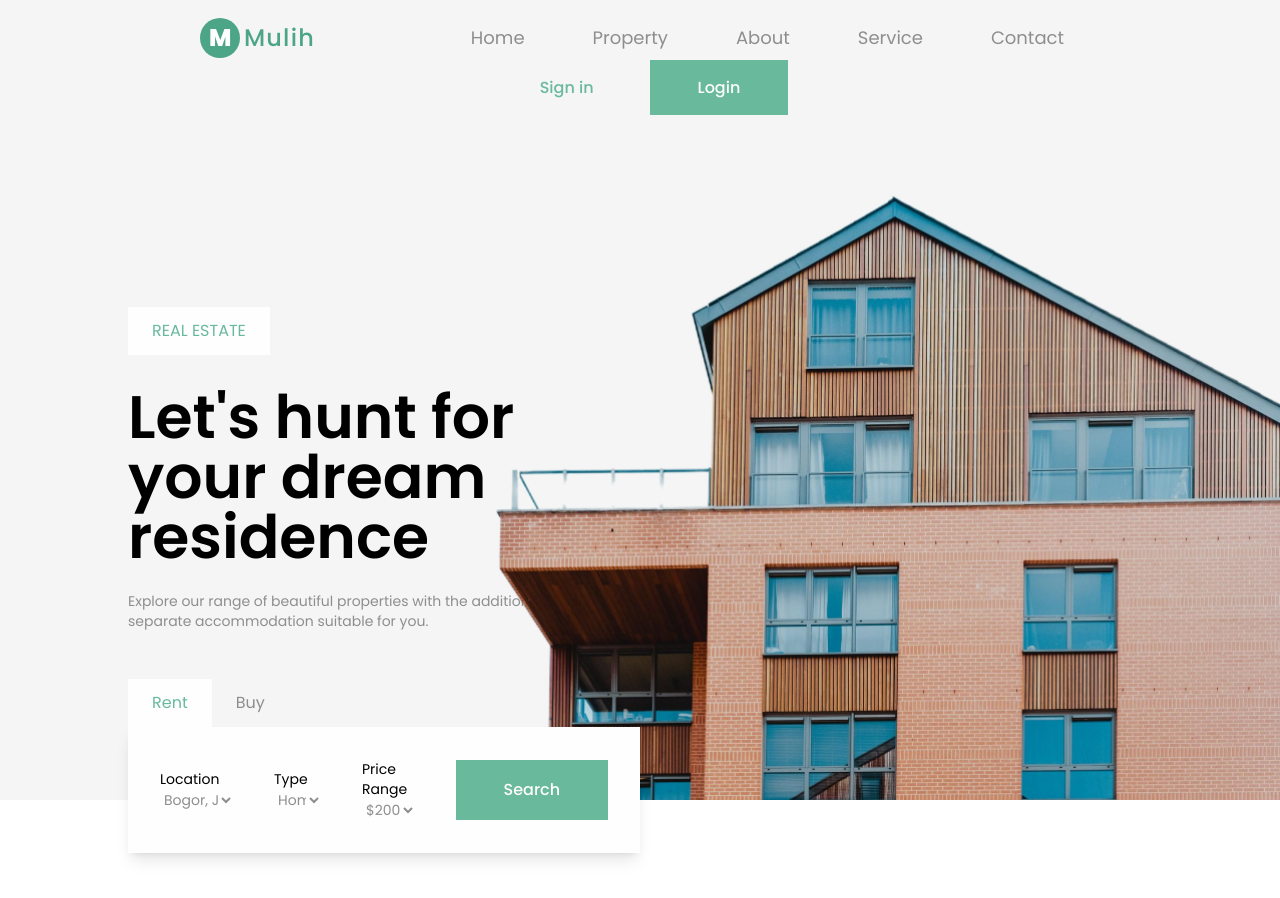
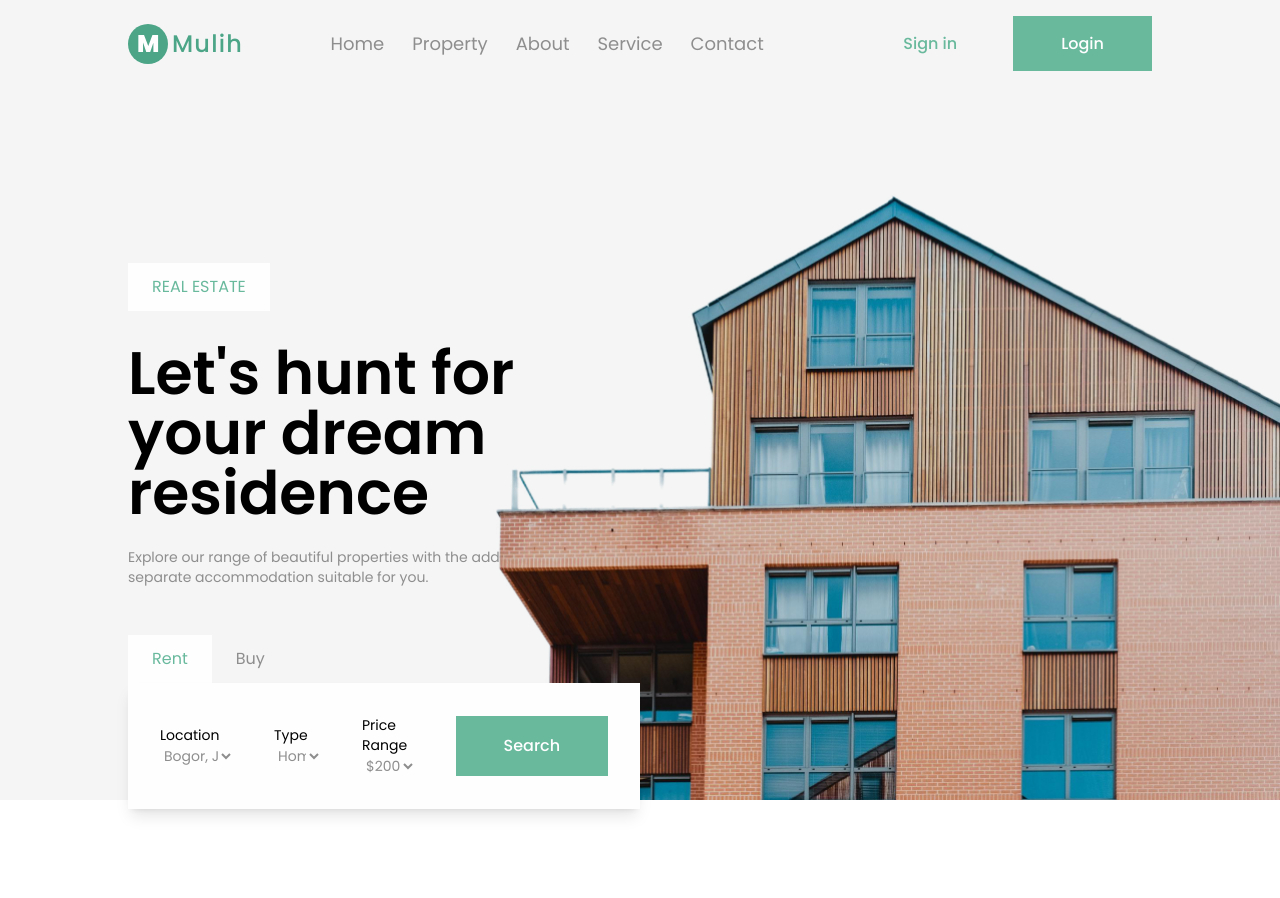
Before and after one commit to fedilayoub/mulih, a React (Vite) app: page / in a window 1280 px wide. Shown: the top 898 px of the page. Built offline with nearby package versions, Linux system fonts and the light colour scheme.

Commit message:
added small adjustments on nav items spacing

```diff
--- a/src/components/nav/index.jsx
+++ b/src/components/nav/index.jsx
@@ -2,8 +2,8 @@ import React from "react";
 
 const Nav = () => {
   return (
-    <nav className="bg-transparent border-gray-200 dark:bg-gray-900 z-10">
-      <div className="flex flex-wrap items-center justify-around py-4">
+    <nav>
+      <div className="flex items-center justify-between py-4 z-20">
         <a href="/" className="flex items-center">
           <img src="/mulih.svg" className="h-10 w-10 mr-1" alt="Mulih Logo" />
           <span className="text-2xl text-primary font-medium leading-6 tracking-wider">
@@ -34,59 +34,83 @@ const Nav = () => {
             />
           </svg>
         </button>
-        <div className="hidden align-items  w-full md:block md:w-auto" id="navbar-default">
-          <ul className="text-lg text-grey flex flex-col p-4 md:p-0 gap-10 rounded-lg md:flex-row md:border-0 items-center">
-            <li>
+        <div
+          className="hidden align-items  w-full md:block md:w-auto"
+          id="navbar-default"
+        >
+          <ul className="text-lg text-grey flex flex-col p-4 md:p-0  rounded-lg md:flex-row md:border-0 items-center">
+            <li className="group flex flex-col items-center">
               <a
                 href="#"
-                className="block py-2 pl-3 pr-4 hover:text-primary"
+                className="block py-2 pl-3 pr-4 hover:text-primary group-hover:-translate-y-1 group-hover:py-0 ease-in duration-200"
                 aria-current="page"
               >
                 Home
-              </a>
+              </a>{" "}
+              <span className="text-primary-light hidden group-hover:block text-4xl leading-[0] font-bold">
+                .
+              </span>
             </li>
-            <li>
+            <li className="group flex flex-col items-center">
               <a
                 href="#"
-                className="block py-2 pl-3 pr-4 hover:text-primary"
+                className="block py-2 pl-3 pr-4 hover:text-primary group-hover:-translate-y-1 group-hover:py-0 ease-in duration-200"
               >
                 Property
               </a>
+              <span className="text-primary-light hidden group-hover:block text-4xl leading-[0] font-bold">
+                .
+              </span>
             </li>
-            <li>
+            <li className="group flex flex-col items-center">
               <a
                 href="#"
-                className="block py-2 pl-3 pr-4 hover:text-primary"
+                className="block py-2 pl-3 pr-4 hover:text-primary group-hover:-translate-y-1 group-hover:py-0 ease-in duration-200"
               >
                 About
               </a>
+              <span className="text-primary-light hidden group-hover:block text-4xl leading-[0] font-bold">
+                .
+              </span>
             </li>
-            <li>
+            <li className="group flex flex-col items-center">
               <a
                 href="#"
-                className="block py-2 pl-3 pr-4 hover:text-primary"
+                className="block py-2 pl-3 pr-4 hover:text-primary group-hover:-translate-y-1 group-hover:py-0 ease-in duration-200"
               >
                 Service
               </a>
+              <span className="text-primary-light hidden group-hover:block text-4xl leading-[0] font-bold">
+                .
+              </span>
             </li>
-            <li>
+            <li className="group flex flex-col items-center">
               <a
                 href="#"
-                className="block py-2 pl-3 pr-4 hover:text-primary"
+                className="block py-2 pl-3 pr-4 hover:text-primary group-hover:-translate-y-1 group-hover:py-0 ease-in duration-200"
               >
                 Contact
               </a>
+              <span className="text-primary-light hidden group-hover:block text-4xl leading-[0] font-bold">
+                .
+              </span>
             </li>
           </ul>
         </div>
-        <div className=" hidden md:flex align-items">
-            <a href="/" className="px-[48px] pt-[16px] pb-[15px] text-primary-light mr-[8px] font-medium">
-              Sign in
-            </a>
-            <a href="/" className="px-[48px] pt-[16px] pb-[15px] text-white bg-primary-light font-medium">
-              Login
-            </a>
-          </div>
+        <div className="hidden md:flex ">
+          <a
+            href="/"
+            className="px-[48px] pt-[16px] pb-[15px] text-primary-light mr-[8px] font-medium"
+          >
+            Sign in
+          </a>
+          <a
+            href="/"
+            className="px-[48px] pt-[16px] pb-[15px] text-white bg-primary-light font-medium"
+          >
+            Login
+          </a>
+        </div>
       </div>
     </nav>
   );
```
